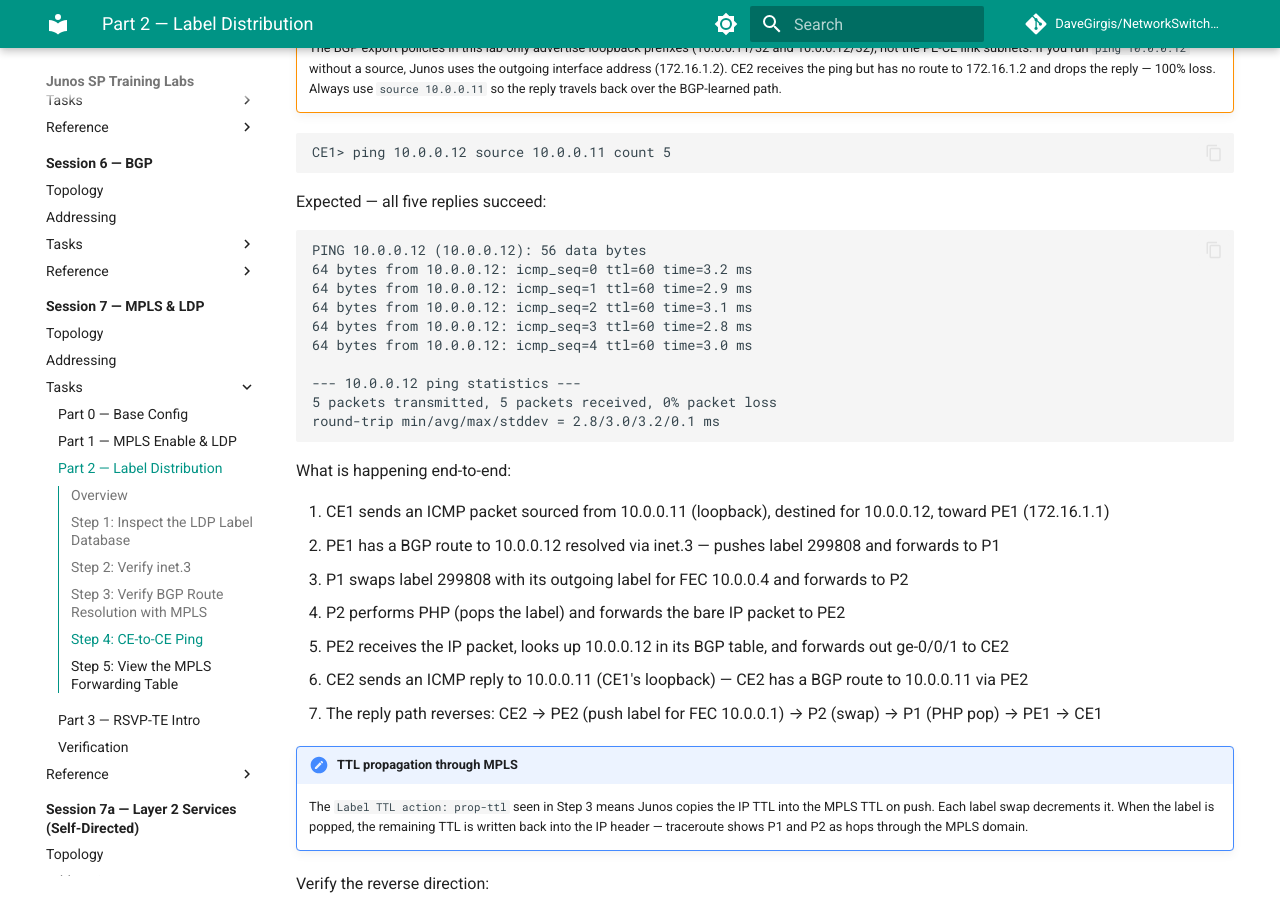
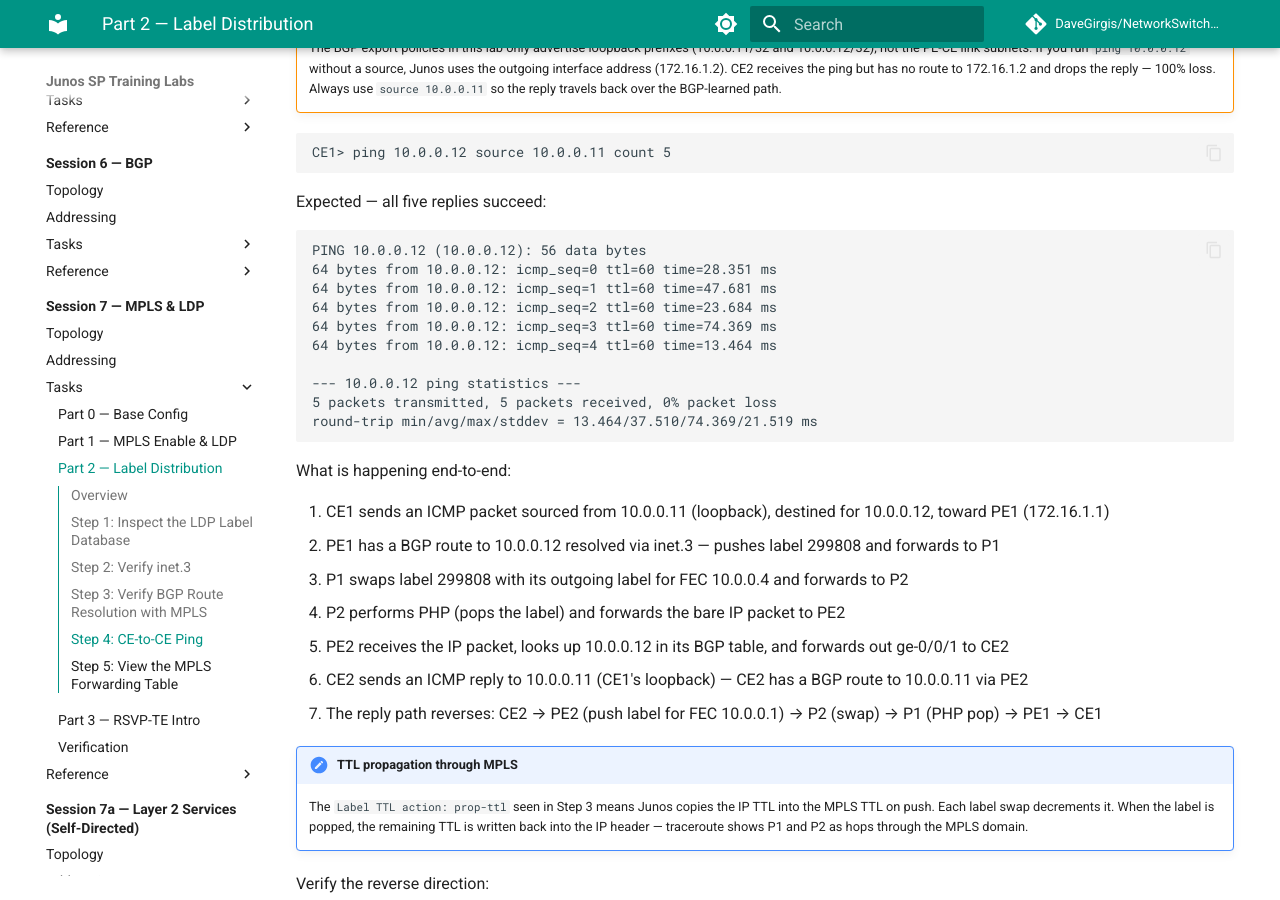
Before and after one commit to DaveGirgis/NetworkSwitchLab-JUNOS, an MkDocs documentation site: the page built from docs/session7/tasks/part2.md, in a window 1280 px wide and 900 px high, scrolled down 3164 px. Built offline with MkDocs 1.6.1 and Material for MkDocs 9.7.7, drawn with Linux system fonts in a browser that asks for light colours; comment, search, counter and statistics services are not loaded.

Commit message:
Fix Session 7 Part 2: update CE-to-CE ping output to match actual vMX RTT
Replace 3ms placeholder RTTs with actual values from vMX/GNS3 lab.
TTL of 60 confirmed correct (4 hops back: PE2-P2-P1-PE1).

Co-Authored-By: Claude Sonnet 4.6 <noreply@anthropic.com>

````diff
--- a/docs/session7/tasks/part2.md
+++ b/docs/session7/tasks/part2.md
@@ -134,15 +134,15 @@ Expected — all five replies succeed:
 
 ```text
 PING 10.0.0.12 (10.0.0.12): 56 data bytes
-64 bytes from 10.0.0.12: icmp_seq=0 ttl=60 time=3.2 ms
-64 bytes from 10.0.0.12: icmp_seq=1 ttl=60 time=2.9 ms
-64 bytes from 10.0.0.12: icmp_seq=2 ttl=60 time=3.1 ms
-64 bytes from 10.0.0.12: icmp_seq=3 ttl=60 time=2.8 ms
-64 bytes from 10.0.0.12: icmp_seq=4 ttl=60 time=3.0 ms
+64 bytes from 10.0.0.12: icmp_seq=0 ttl=60 time=28.351 ms
+64 bytes from 10.0.0.12: icmp_seq=1 ttl=60 time=47.681 ms
+64 bytes from 10.0.0.12: icmp_seq=2 ttl=60 time=23.684 ms
+64 bytes from 10.0.0.12: icmp_seq=3 ttl=60 time=74.369 ms
+64 bytes from 10.0.0.12: icmp_seq=4 ttl=60 time=13.464 ms
 
 --- 10.0.0.12 ping statistics ---
 5 packets transmitted, 5 packets received, 0% packet loss
-round-trip min/avg/max/stddev = 2.8/3.0/3.2/0.1 ms
+round-trip min/avg/max/stddev = 13.464/37.510/74.369/21.519 ms
 ```
 
 What is happening end-to-end:
````
